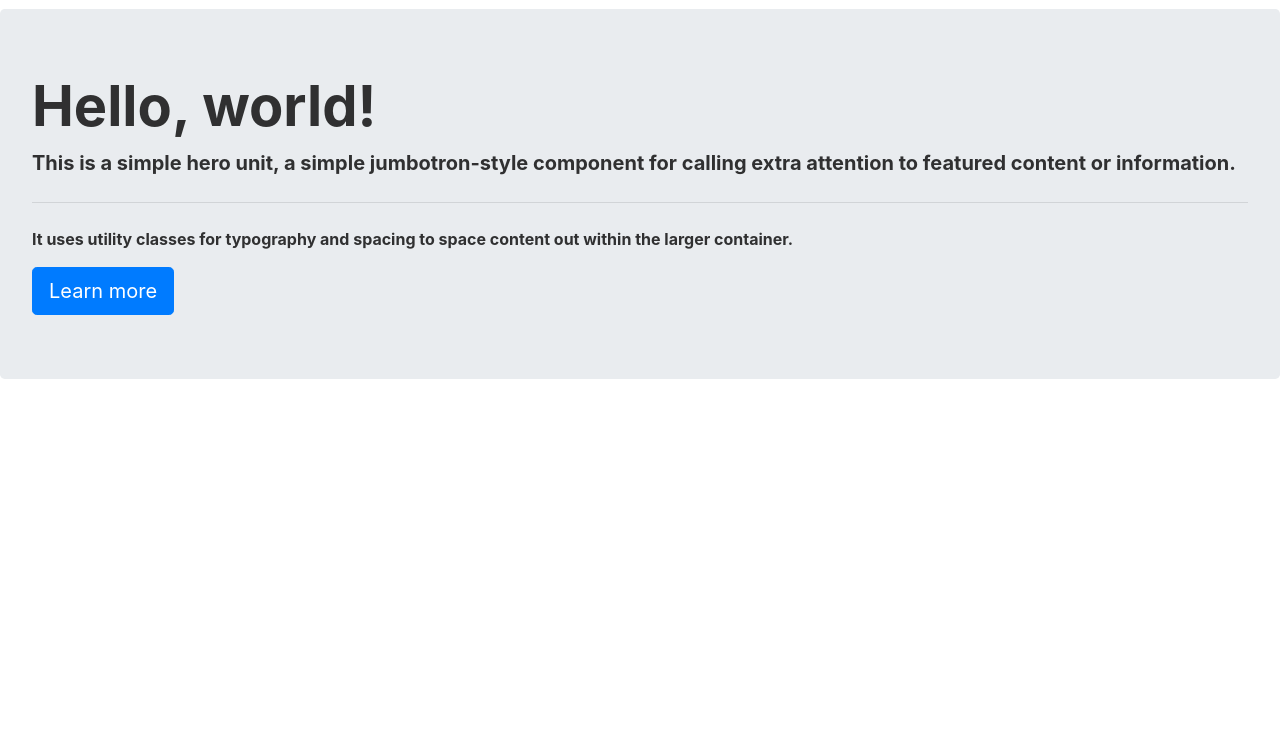
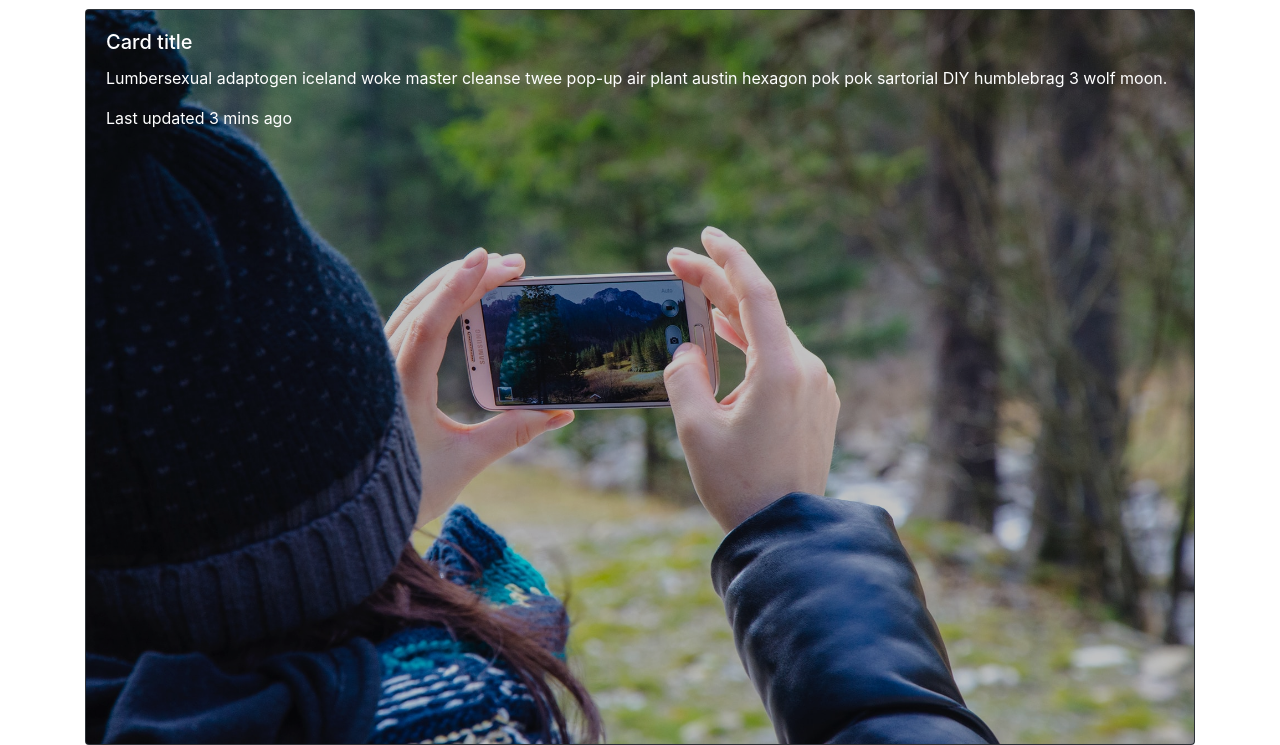
Before and after one commit to Osborne92/Hiking-Site, a plain HTML site: page index.html in a window 1280 px wide. Shown: the part 1857-2602 px from the top of the page. Before the commit the page ends 2268 px from the top, so only its background shows below. Drawn offline with nearby package versions, Linux system fonts and the light colour scheme.

Commit message:
minor changes

```diff
--- a/index.html
+++ b/index.html
@@ -111,23 +111,16 @@
     </div>
 
     <!-- App version -->
-
-    <div class="jumbotron">
-      <h1 class="display-4">Hello, world!</h1>
-      <p class="lead">This is a simple hero unit, a simple jumbotron-style component for calling extra attention to featured content or information.</p>
-      <hr class="my-4">
-      <p>It uses utility classes for typography and spacing to space content out within the larger container.</p>
-      <a class="btn btn-primary btn-lg" href="#" role="button">Learn more</a>
+    <div class="container">
+    <div class="card bg-dark text-white Smartphone">
+      <img src="./photos/Smartphone.jpg" class="card-img" alt="...">
+      <div class="card-img-overlay">
+        <h5 class="card-title">Card title</h5>
+        <p class="card-text"> Lumbersexual adaptogen iceland woke master cleanse twee pop-up air plant austin hexagon pok pok sartorial DIY humblebrag 3 wolf moon. </p>
+        <p class="card-text">Last updated 3 mins ago</p>
+      </div>
     </div>
-
-
-
-
-
-
-
-
-
+  </div>
     <!-- JavaScript -->
     <script src="https://code.jquery.com/jquery-3.3.1.slim.min.js" integrity="sha384-q8i/X+965DzO0rT7abK41JStQIAqVgRVzpbzo5smXKp4YfRvH+8abtTE1Pi6jizo" crossorigin="anonymous"></script>
     <script src="https://cdnjs.cloudflare.com/ajax/libs/popper.js/1.14.7/umd/popper.min.js" integrity="sha384-UO2eT0CpHqdSJQ6hJty5KVphtPhzWj9WO1clHTMGa3JDZwrnQq4sF86dIHNDz0W1" crossorigin="anonymous"></script>
--- a/style.css
+++ b/style.css
@@ -1,5 +1,3 @@
-
-
 .jumbotron img {
     flex-shrink: 0;
     min-width: 100%;
@@ -25,9 +23,9 @@
     margin: 0 auto;
 } */
 
-.jumbotron h1, .jumbotron h2, .jumbotron p {
+.center-jumbo h1, .center-jumbo h2, .center-jumbo  p {
     font-weight: bold;
-    color: rgba(0, 0, 0, 0.795)
+    color: rgba(255, 255, 255, 0.877)
 }
 
 .card {
@@ -39,6 +37,15 @@
     height: auto;
     margin: 0 auto;
     width: 80%;
+}
+
+.Smartphone {
+    max-height: 100em;
+    max-width: 100%;
+}
+
+.smartphone_container {
+    width: 95%;
 }
 
 .card-img-overlay {
```
Also changed, not shown: photos/Smartphone.jpg (added).
